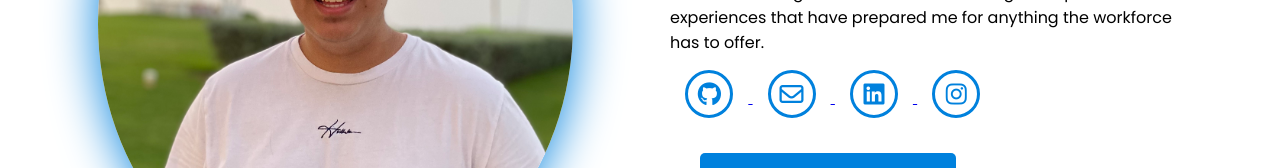
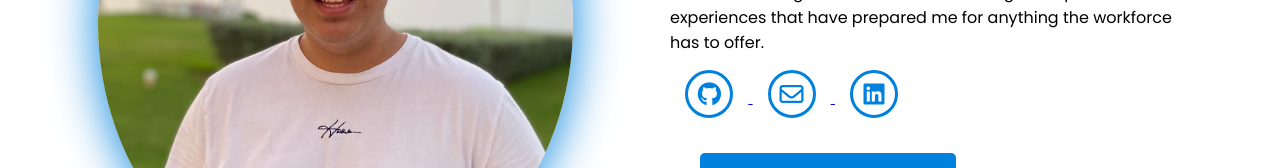
Before and after one commit to singh-rohil/singh-rohil.github.io, a plain HTML site: page index.html in a window 1280 px wide. Shown: the part 331-499 px from the top of the page. Drawn offline with nearby package versions, Linux system fonts and the light colour scheme.

Commit message:
Update index.html

```diff
--- a/index.html
+++ b/index.html
@@ -51,9 +51,6 @@
                     <a href="https://www.linkedin.com/in/rohil-singh-b81aa0218/" target="_blank" data-aos="fade-up" data-aos-duration="1500" data-aos-delay="1500">
                         <i class="fa-brands fa-linkedin"></i>
                     </a>
-                    <a href="https://www.instagram.com/rohilsingh_19/" target="_blank" data-aos="fade-up" data-aos-duration="1500" data-aos-delay="1600">
-                        <i class="fa-brands fa-instagram"></i>
-                    </a>
                 </div>
                 <div class="btn" data-aos="zoom-in" data-aos-duration="1500" data-aos-delay="1800">
                     <a href="contact.html">
```
